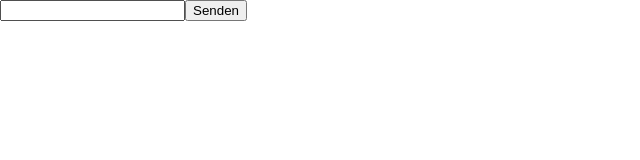
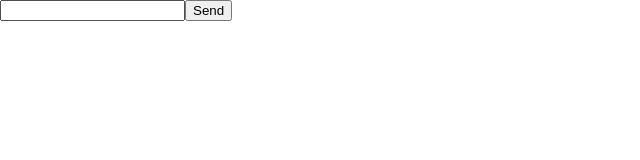
Before and after one commit to novakiss/chatBotReactRedux, a React (Create React App) app: page / in a window 1280 px wide. Shown: the top 160 px of the page, without its empty margins (0-640 px from the left). Built offline with nearby package versions, Linux system fonts and the light colour scheme.

Commit message:
1.Message Input Componente finish.
2. Try check Componente and Container

3. TODO : Test To Action getResponseFromServer

```diff
--- a/src/app/action.js
+++ b/src/app/action.js
@@ -5,14 +5,19 @@ import {
     START,
     SUCCESS,
     ERROR,
-    MESSAGE,NEWMESSAGE
+    BOTMESSAGE,
+    NEWMESSAGE,
+    USERMESSAGE
 } from './constants';
 
-import axios from 'axios';
+//import axios from 'axios';
 
-export const changeStep = (step)  => (dispatch) => {
-    dispatch({type: CHANGE_STEP, payload: getNextStep(step)}) ;
+export const changeStep = (step) => (dispatch) => {
+    dispatch({type: CHANGE_STEP, payload: getNextStep(step)});
 };
+
+export const changeStepToQuestionStep = () => changeStep(ANSWER_STEP);
+export const changeStepToAnswerStep =() => changeStep(QUESTION_STEP);
 
 const getNextStep = (step) => {
     if (step === ANSWER_STEP) {
@@ -21,35 +26,47 @@ const getNextStep = (step) => {
     else return ANSWER_STEP;
 };
 
-export const start = (dispatch) => {
-    dispatch({type: START, payload: true});
-};
+export const start = () => ({type: START, payload: true});
 
-export const success = (dispatch) => {
-    dispatch({type: SUCCESS, payload: true});
-};
+export const success = () => ({type: SUCCESS, payload: true});
 
-export const error = (error) => (dispatch) => {
-  dispatch({type: ERROR, payload: error})
-};
 
-export const getMessage = (response) => (dispatch) => {
-    dispatch({
-        type: MESSAGE,
-        payload : response
-    })
-};
-export const newMessage = (dispatch) =>{
+export const error = (error) => ({type: ERROR, payload: error});
+
+export const getMessage = (response) => ({
+    type: BOTMESSAGE,
+    payload: response
+});
+
+export const getUserMessage = (mess)  => ({
+    type: USERMESSAGE,
+    payload: mess
+});
+
+
+export const newMessage = () => (dispatch) => {
     dispatch({
         type: NEWMESSAGE
     })
 };
 
-export const getResponseFromServer = (URL, data) =>(dispatch) => {
+
+const timeoutP = mSec => new Promise(resolve => setTimeout(resolve, mSec));
+
+const testData = {};
+const getTestData = () => testData;
+
+export const getResponseFromServer = (URL, data) => (dispatch) => {
     dispatch(start());
-    return axios.post (URL, data)
-        .then((response)=>{
-             success();
-             getMessage(response);
-        }).catch(e => error(e))
+    // axios.post (URL, data) // TODO AUSTAUSCHEN
+    timeoutP(100)
+        .then(getTestData)
+        .then((response) => {
+            dispatch(success());
+            dispatch(getMessage(response));
+            dispatch(newMessage());
+        }).catch(e => {
+        dispatch(error(e));
+        dispatch(newMessage());
+    })
 };
--- a/src/app/components/Message.js
+++ b/src/app/components/Message.js
@@ -0,0 +1,15 @@
+import React from 'react';
+
+
+class Message extends React.Component {
+    render() {
+        return (
+            <div>
+                {this.props.messages.map(item => (
+                    <div key={item.userMessageID}>{item.messageUser}</div>
+                ))}
+            </div>
+        );
+    }
+}
+export default Message;
--- a/src/app/components/MessageInput.js
+++ b/src/app/components/MessageInput.js
@@ -1,41 +1,45 @@
-import React, {Component} from 'react';
-import PropTypes from 'prop-types';
+import React from 'react';
+//import PropTypes from 'prop-types';
+import Message from './Message';
 
-class MessageInput extends Component{
-    state= {
-        message: [],
-        text :'',
+
+class MessageInput extends React.Component{
+    state = {
+        messages: [],
+        text: ''};
+
+    handleChange =(e) => {
+        this.setState({text: e.target.value});
     };
 
-    handleChange = (e) =>{
-      this.setState({text : e.target.value});
+    handleSubmit =(e) => {
+        e.preventDefault();
+        const d = new Date();
+        const time = d.toISOString();
+        const newItem = {
+            messageUser : this.state.text,
+            messageUserTime : time,
+            userMessageID : Date.now()
+        };
+        this.props.sendMessage(newItem);
+        //console.log(this.props.test);
+        this.props.changeStep(this.props.currentStep);
+
+        this.setState((prevState) => ({
+            messages: prevState.messages.concat(newItem),
+            text: ''
+        }));
     };
 
-    handleSubmit = (e) =>{
-        e.preventDefault();
-        const newItem = {
-            text: this.state.text,
-            id : Date.now()
-        };
-        this.setState((prevState) => ({
-            messages: prevState.messages.concat(newItem),
-            text: '',
-        }));
-        //this.props.send(this.state.text);
-    };
-
-    render() {
-        return (<div>
-            <form onSubmit={this.handleSubmit}>
-                <input onChange={this.handleChange} value = {this.state.text}/>
-                <button type="submit" disabled={this.props.disable}>Senden</button>
+    render () {
+        return <div>
+            <form onSubmit={this.handleSubmit} >
+                <Message messages={this.state.messages} />
+                <input onChange={this.handleChange} value={this.state.text} />
+                <button type ="submit" disabled={this.props.disable}>Send</button>
             </form>
-        </div>);
+        </div>
     }
 }
-/*
-MessageInput.propTypes = {
-  text : PropTypes.string.isRequire,
-};
-*/
+
 export default MessageInput;
--- a/src/app/constants.js
+++ b/src/app/constants.js
@@ -7,6 +7,8 @@ export const ERROR = 'ERROR';
 export const SUCCESS = 'SUCCESS';
 export const START = 'START';
 
-export const MESSAGE = 'MESSAGE';
+export const BOTMESSAGE = 'BOTMESSAGE';
 
 export const NEWMESSAGE = 'NEWMESSAGE';
+
+export const USERMESSAGE = 'GETUSERMESSAGE';
--- a/src/app/containers/ChatBotContainer.js
+++ b/src/app/containers/ChatBotContainer.js
@@ -1,7 +1,6 @@
 import React from 'react';
 
-import MessageContainer from './MessageContainer';
-import ChatContainer from './ChatContainer';
+
 import MessageInputContainer from './MessageInputContainer';
 
 
--- a/src/app/containers/ChatContainer.js
+++ b/src/app/containers/ChatContainer.js
@@ -0,0 +1,15 @@
+import React  from 'react';
+import {connect} from 'react-redux';
+import {messageSelector} from '../selectors';
+import MessageContainer from './MessageContainer';
+
+const ChatContainer =(message ) =>{
+    return <MessageContainer/>
+};
+
+const mapStateToProps =  (state,props) =>{
+  const {message} = messageSelector(state).byID[props.id];
+  return {message};
+};
+
+export default connect(mapStateToProps)(ChatContainer);
--- a/src/app/containers/MessageContainer.js
+++ b/src/app/containers/MessageContainer.js
@@ -1,3 +1,28 @@
+import React  from 'react';
+import {connect} from 'react-redux';
+import {ANSWER_STEP} from '../constants';
+import {stepSelector,messageSelector} from '../selectors';
+
+import Message from '../components/Message';
+
+const MessageContainer =(currentStep, chatIDs, byID) =>{
+    chatIDs.map(id => {
+        if (currentStep === ANSWER_STEP){
+            return  <Message  text ={byID[id].message} type ='answer'/>
+        }else {
+            return <Message text = {byID[id].message} type = 'question'/>
+        }
+    });
+};
+
+const mapStateToProps = (state) =>{
+    const {currentStep} = stepSelector(state);
+    const {chatIDs, byID} = messageSelector(state);
+    return {currentStep, chatIDs, byID};
+};
+
+export default connect(mapStateToProps)(MessageContainer);
+
 
 /*
 const Container = ({ ids, byId }) => (<div>
--- a/src/app/containers/MessageInputContainer.js
+++ b/src/app/containers/MessageInputContainer.js
@@ -1,29 +1,29 @@
 import React from 'react';
 import {connect} from 'react-redux';
 
-
-import {stateSelector} from '../selectors';
+import {stepSelector} from '../selectors';
 import {ANSWER_STEP} from '../constants';
 import MessageInput from '../components/MessageInput';
 
-import {changeStep, getResponseFromServer as getResponseFromServerAction} from '../action';
+import {getUserMessage as getUserMessageAction,changeStepToQuestionStep as changeStepToQuestionStepAction, getResponseFromServer as getResponseFromServerAction} from '../action';
 
-const MessageInputContainer = (currentStep, send) =>{
+const MessageInputContainer = ({currentStep, send ,message,changeStep}) =>{
     const disable = true;
-    if (currentStep !== ANSWER_STEP) {
-        return <MessageInput disable={!disable} send = {send}/>
+    if (currentStep === ANSWER_STEP) {
+        return <MessageInput disable= {!disable} sendToServer = {send} changeStep ={changeStep} sendMessage={message}/>
     }
-    return <MessageInput disable = {disable}/>
+    return <MessageInput disable = {disable} currentStep = {currentStep}/>
 };
 
 const mapStateToProps = (state) => {
-    const {currentStep} = stateSelector(state);
-    return {currentStep}
+    const {currentStep} = stepSelector(state);
+    return {currentStep};
 };
 
 const mapDispatchToProps = {
     send : getResponseFromServerAction,
-    //changeStep : changeStepAction
+    changeStep : changeStepToQuestionStepAction,
+    message : getUserMessageAction,
 };
 
 export default connect(mapStateToProps,mapDispatchToProps) (MessageInputContainer)
--- a/src/app/reducers/message.js
+++ b/src/app/reducers/message.js
@@ -1,4 +1,4 @@
-import {MESSAGE} from '../constants';
+import {BOTMESSAGE,USERMESSAGE} from '../constants';
 /*
  * single-entity:
  * message:{
@@ -15,19 +15,30 @@ const initialState = {
 
 export default function message(state = initialState, action) {
     switch (action.type) {
-        case MESSAGE:
-            const messageUserID = action.payload.userMessageID;
-            const messageBotID = action.payload.botMessageID;
-            const messageUserTime = action.payload.messageUserTime;
-            const messageBotTime = action.payload.messageBotTime;
-            const messageUser = action.payload.messageUser;
-            const messageBot = action.payload.messageBot;
-            const changeUserEntity = {messageId: messageUserID, time: messageUserTime, text: messageUser};
-            const changeBotEntity = {messageId: messageBotID, time: messageBotTime, text: messageBot};
+        case BOTMESSAGE:
+            const {
+                botMessageID,
+                messageBotTime,
+                messageBot,
+            } = action.payload;
+            const changeBotEntity = {messageId: botMessageID, time: messageBotTime, text: messageBot};
             return {
                 ...state,
-                byID: {...state.byID, [messageUserID]: changeUserEntity, [messageBotID]: changeBotEntity},
-                chatIDs: [...state.chatIDs, ...[messageUserID], ...[messageBotID]]
+                byID: {...state.byID, [botMessageID]: changeBotEntity},
+                chatIDs: [...state.chatIDs, ...[botMessageID]]
+            };
+        case USERMESSAGE:
+            const {
+                userMessageID,
+                messageUserTime,
+                messageUser
+            } = action.payload;
+            const changeUserEntity = {messageID: userMessageID , time: messageUserTime , text : messageUser};
+
+            return {
+                ...state,
+                byID: {...state.byID, [userMessageID] : changeUserEntity },
+                chatIDs: [...state.chatIDs, ...[userMessageID]]
             };
         default:
             return state;
--- a/src/app/selectors.js
+++ b/src/app/selectors.js
@@ -1,4 +1,4 @@
-export const stateSelector = state => state.chatBot.state.step;
+export const stepSelector = state => state.chatBot.state.step;
 
 export const messageSelector = state => state.chatBot.state.message;
 
```
Also changed, not shown: 2 other files (tests, documents, lock files or other folders).
